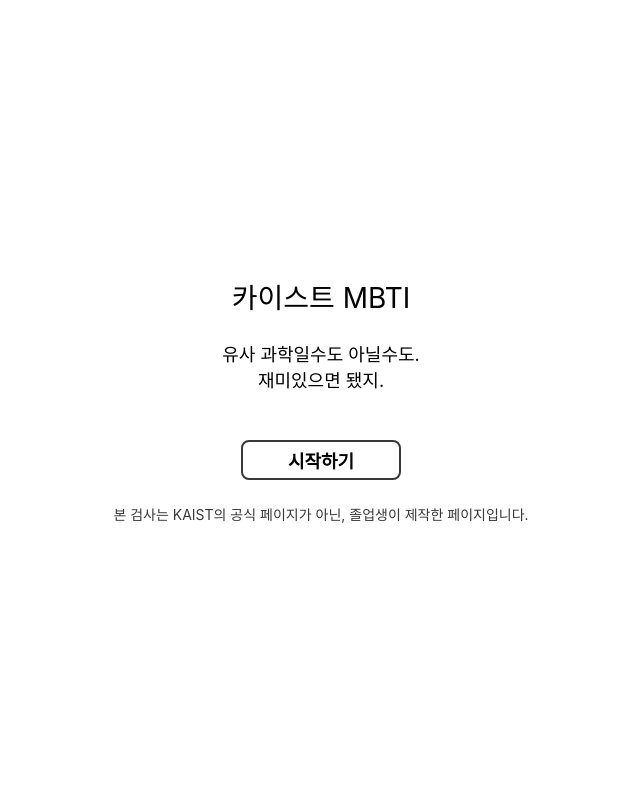
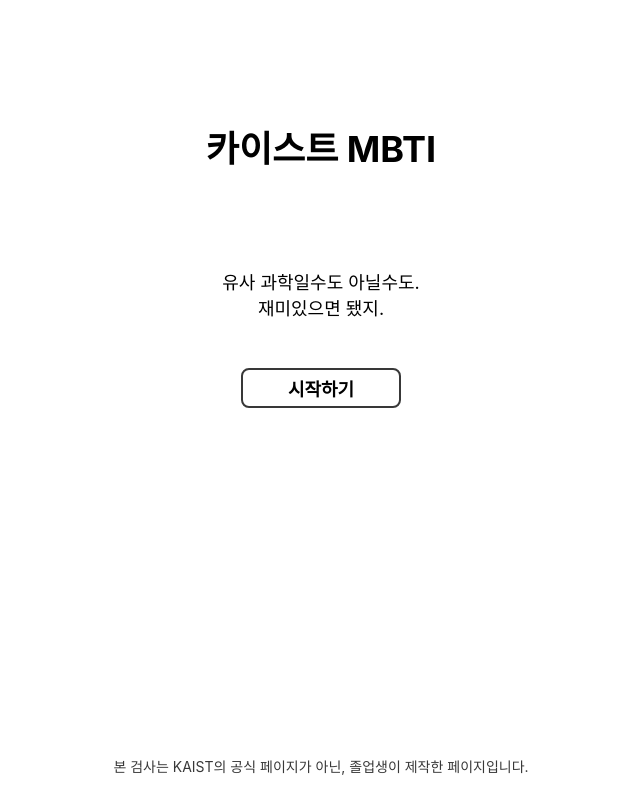
Before and after one commit to nonalcholic/nonalcholic, a React (Create React App) app in the folder client/: page /start in a window 1280 px wide. Shown: the whole page, without its empty margins (319-959 px from the left). Built offline with nearby package versions, Linux system fonts and the light colour scheme; no server answers.

Commit message:
Fix some design

```diff
--- a/client/src/components/ProgressBar.tsx
+++ b/client/src/components/ProgressBar.tsx
@@ -5,13 +5,13 @@
 interface Props {}
 const ProgressBar: React.FC<Props> = (props) => {
   const progress = useSelector((state: IReducer) => state.progress);
-  const completed = ( progress.currentProgress + 1 ) * 100 / 12;
+  const completed = ((progress.currentProgress + 1) * 100) / 12;
   const containerStyles = {
     height: 20,
     width: "100%",
     backgroundColor: "#e0e0de",
     borderRadius: 50,
-    margin: 50,
+    marginBottom: 48,
   };
 
   const fillerStyles = {
--- a/client/src/pages/StartPage.tsx
+++ b/client/src/pages/StartPage.tsx
@@ -6,7 +6,7 @@
   const history = useHistory();
   return (
     <>
-      <span className="title" style={{ marginBottom: 24 }}>
+      <span className="context" style={{ margin: "96px 0px" }}>
         카이스트 MBTI
       </span>
       <span className="description" style={{ marginBottom: 48 }}>
@@ -19,7 +19,7 @@
       >
         시작하기
       </button>
-      <span className="hint">
+      <span className="hint" style={{ marginTop: "auto" }}>
         {"본 검사는 KAIST의 공식 페이지가 아닌, 졸업생이 제작한 페이지입니다."}
       </span>
     </>
--- a/client/src/routers/RootRouter.scss
+++ b/client/src/routers/RootRouter.scss
@@ -1,7 +1,6 @@
 .root-container {
   display: flex;
   align-items: center;
-  justify-content: center;
   flex-direction: column;
   padding: 24px;
   box-sizing: border-box;
@@ -9,6 +8,8 @@
   max-width: 600px;
   height: 100vh;
   margin: 0 auto;
+
+  overflow: auto;
 }
 
 .title {
```
